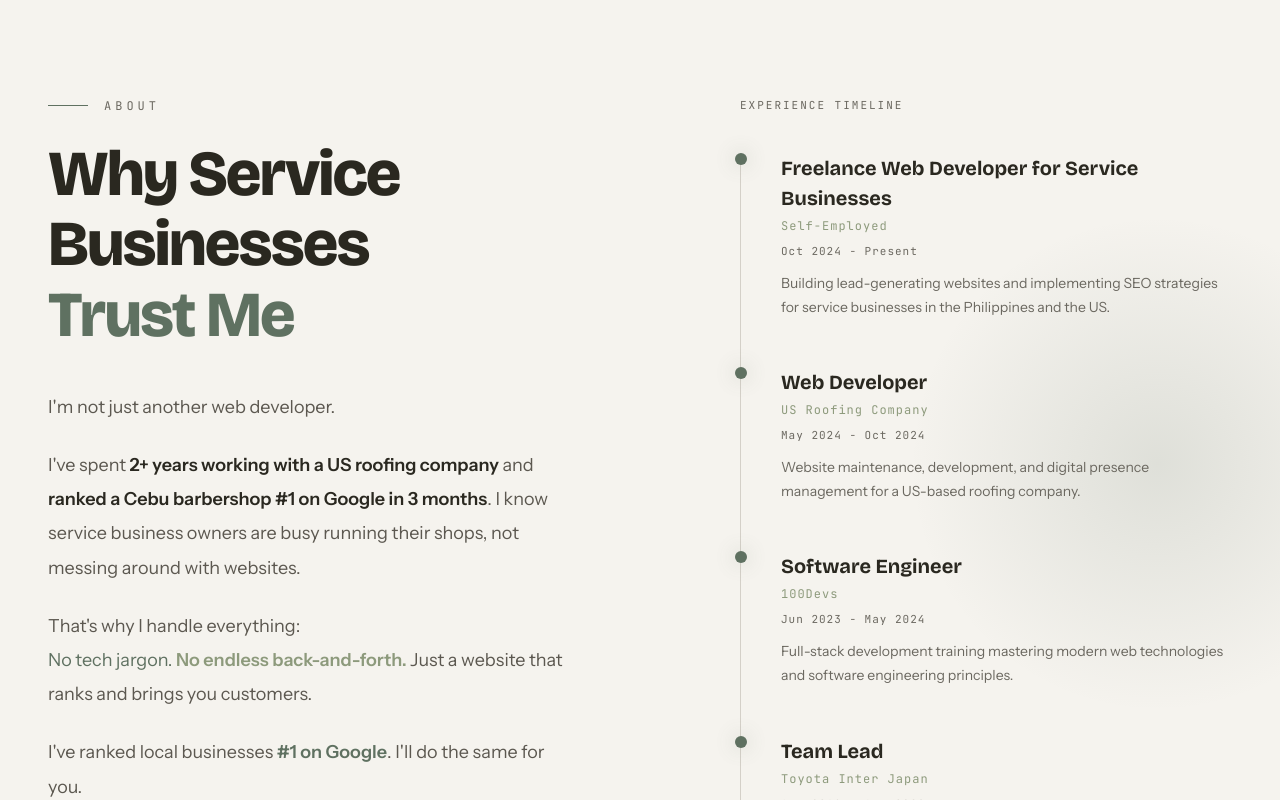
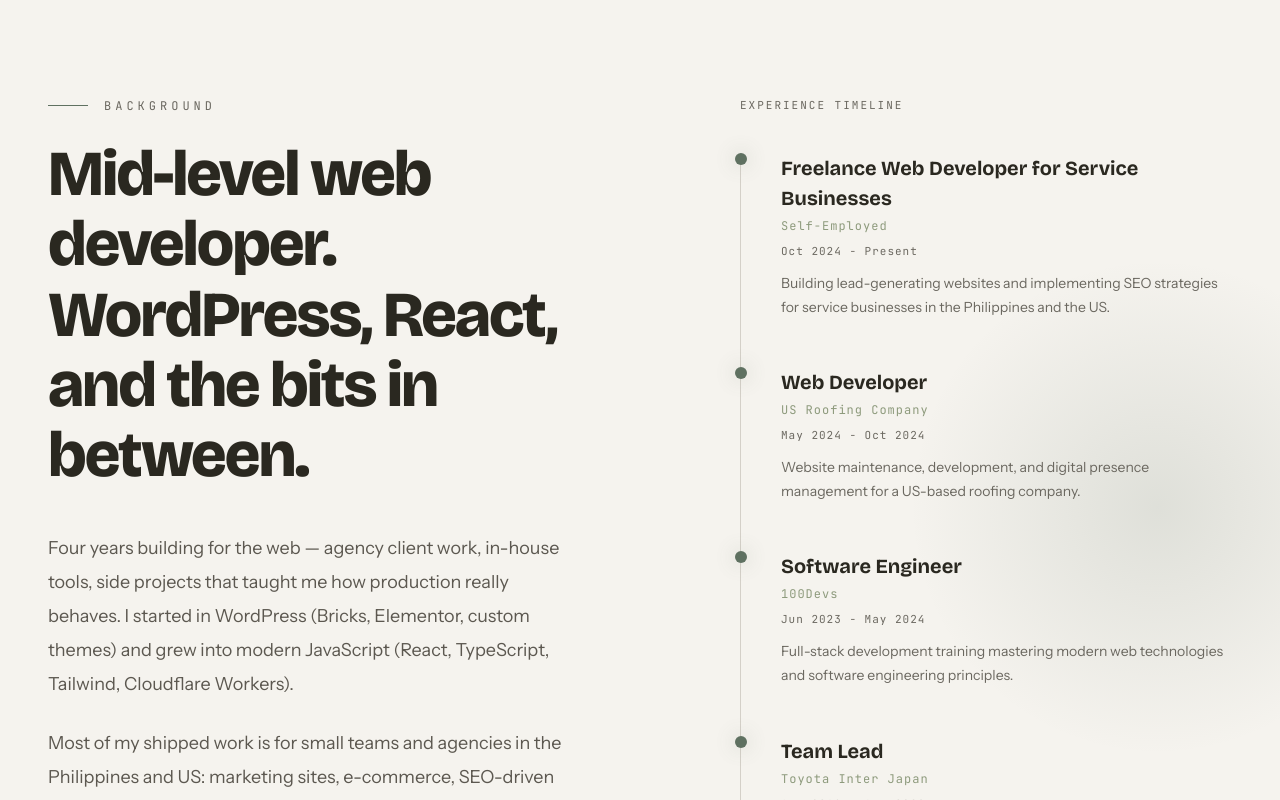
Before and after one commit to jojiShiotsuki/portfolio-new, a React (Vite) app: page / in a window 1280 px wide. Shown: the part 9120-9920 px from the top of the page. Built offline with nearby package versions, Linux system fonts and the light colour scheme.

Commit message:
feat: migrate About to mode-keyed COPY

```diff
--- a/components/About.tsx
+++ b/components/About.tsx
@@ -1,10 +1,13 @@
 import React from 'react';
-import { EXPERIENCE } from '../constants';
+import { EXPERIENCE, COPY } from '../constants';
 import { MapPin, Clock, Award, Code2 } from 'lucide-react';
 import { useTheme } from '../ThemeContext';
+import { useMode } from '../hooks/useMode';
 
 const About: React.FC = () => {
   const { theme } = useTheme();
+  const mode = useMode();
+  const copy = COPY[mode];
 
   const sectionStyle: React.CSSProperties = {
     padding: '160px 48px',
@@ -49,11 +52,6 @@ const About: React.FC = () => {
     lineHeight: 1.9,
     color: theme.textSecondary,
     marginBottom: '24px',
-  };
-
-  const highlightStyle: React.CSSProperties = {
-    color: theme.textPrimary,
-    fontWeight: 600,
   };
 
   const statsGridStyle: React.CSSProperties = {
@@ -171,28 +169,15 @@ const About: React.FC = () => {
         <div>
           <div style={labelStyle}>
             <span style={{ width: '40px', height: '1px', background: theme.accent }} />
-            About
+            {copy.aboutKicker}
           </div>
           <h2 style={titleStyle}>
-            Why Service Businesses<br />
-            <span style={{ color: theme.accent }}>Trust Me</span>
+            {copy.aboutTitle}
           </h2>
 
-          <p style={textStyle}>
-            I'm not just another web developer.
-          </p>
-          <p style={textStyle}>
-            I've spent <span style={highlightStyle}>2+ years working with a US roofing company</span> and <span style={highlightStyle}>ranked a Cebu barbershop #1 on Google in 3 months</span>. I know service business owners are busy running their shops, not messing around with websites.
-          </p>
-          <p style={textStyle}>
-            That's why I handle everything:<br />
-            <span style={{ color: theme.accent }}>No tech jargon.</span>{' '}
-            <span style={{ color: theme.accentLight, fontWeight: 700 }}>No endless back-and-forth.</span>{' '}
-            Just a website that ranks and brings you customers.
-          </p>
-          <p style={textStyle}>
-            I've ranked local businesses <span style={{ color: theme.accent, fontWeight: 700 }}>#1 on Google</span>. I'll do the same for you.
-          </p>
+          {copy.aboutBody.map((paragraph, i) => (
+            <p key={i} style={textStyle}>{paragraph}</p>
+          ))}
 
           <div style={statsGridStyle}>
             {stats.map((stat, i) => (
```
